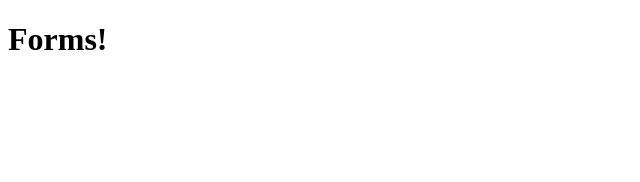
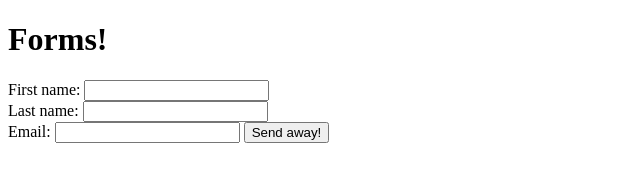
Before and after one commit to xaviguasch/tfcp-mod-5-rd-suos-25-forms, a plain HTML site: page index.html in a window 1280 px wide. Shown: the whole page, without its empty margins (0-640 px from the left). Drawn offline with Linux system fonts and the light colour scheme.

Commit message:
added barebones form

```diff
--- a/index.html
+++ b/index.html
@@ -7,5 +7,19 @@
   </head>
   <body>
     <h1>Forms!</h1>
+
+    <form action="#" method="post">
+      <label
+        >First name:
+        <input type="text" />
+      </label>
+      <br />
+      <label for="lname">Last name:</label>
+      <input id="lname" type="text" />
+      <br />
+      <label for="email">Email:</label>
+      <input id="email" type="text" />
+      <button type="submit">Send away!</button>
+    </form>
   </body>
 </html>
```
